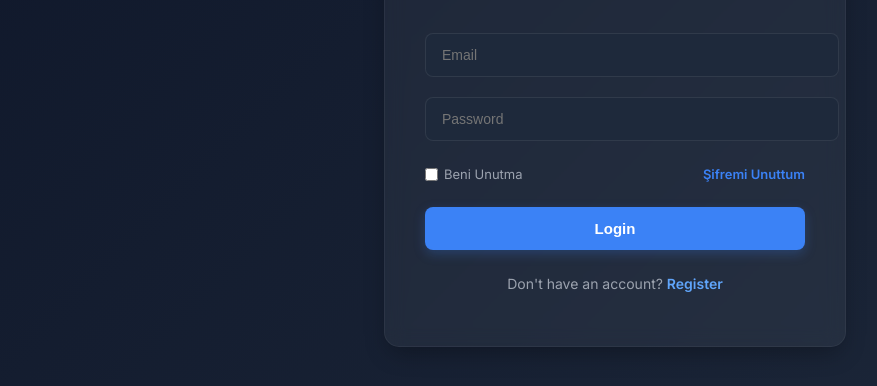
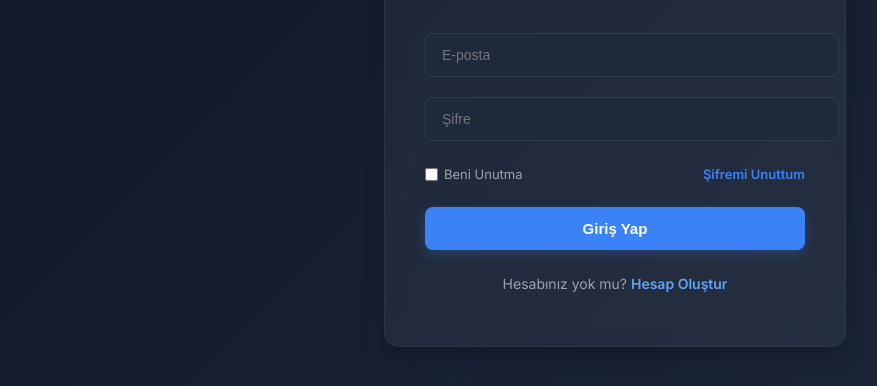
Before and after one commit to moh7720/helper-pro, a website: page views/login.html in a window 1280 px wide. Shown: the part 272-658 px from the top of the page, without its empty margins (25-902 px from the left). Drawn offline with Linux system fonts and the light colour scheme.

Commit message:
Update login.html

```diff
--- a/views/login.html
+++ b/views/login.html
@@ -189,8 +189,8 @@
         <h2>Login</h2>
 
         <form action="/login" method="POST">
-            <input type="email" name="email" placeholder="Email" required autocomplete="email" />
-            <input type="password" name="password" placeholder="Password" required />
+            <input type="email" name="email" placeholder="E-posta" required autocomplete="email" />
+            <input type="password" name="password" placeholder="Şifre" required />
 
             <div class="form-options">
                 <label class="remember-me">
@@ -199,10 +199,10 @@
                 <a href="/forgot-password" class="forgot-password">Şifremi Unuttum</a>
             </div>
 
-            <button type="submit">Login</button>
+            <button type="submit">Giriş Yap</button>
         </form>
 
-        <p>Don't have an account? <a href="/register.html">Register</a></p>
+        <p>Hesabınız yok mu? <a href="/register.html">Hesap Oluştur</a></p>
     </div>
 
 </body>
```
